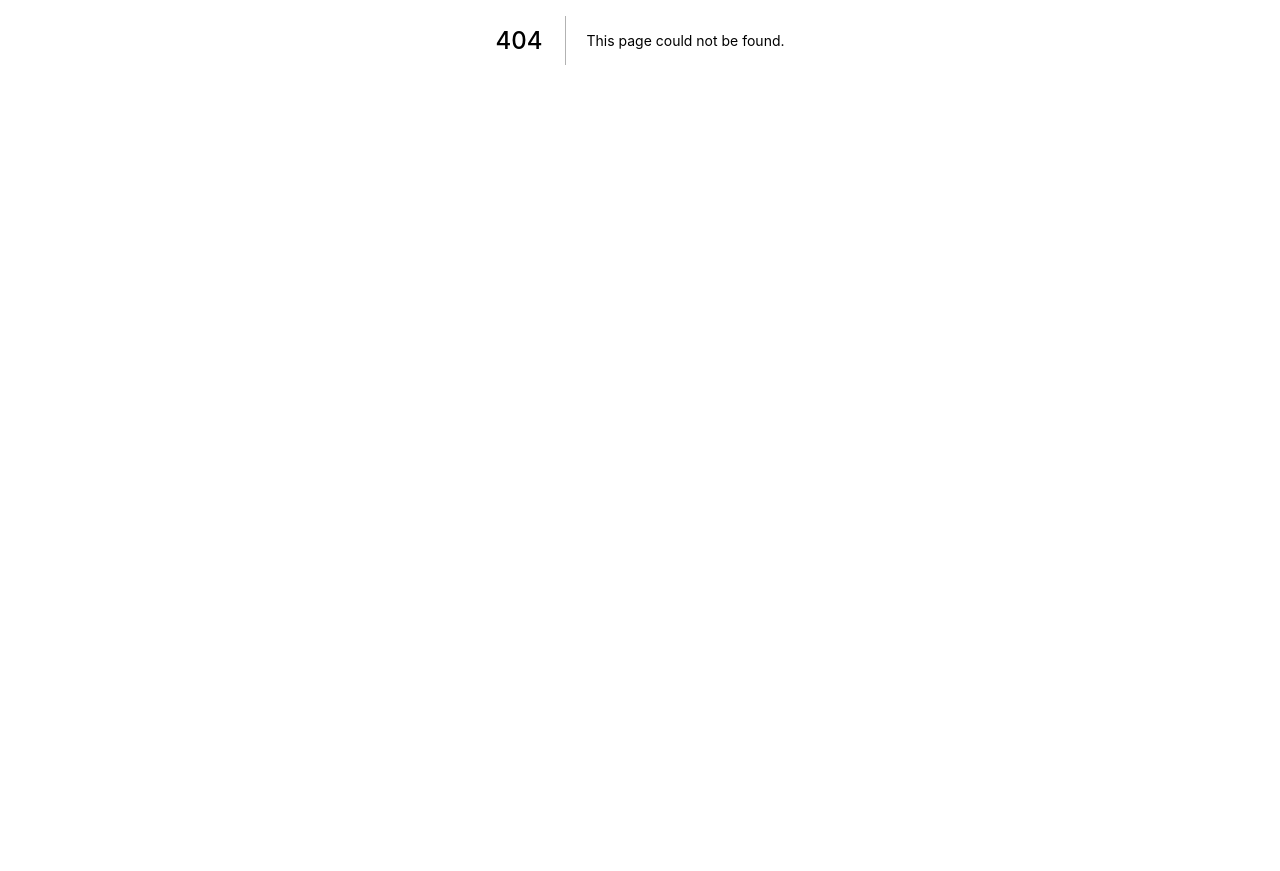
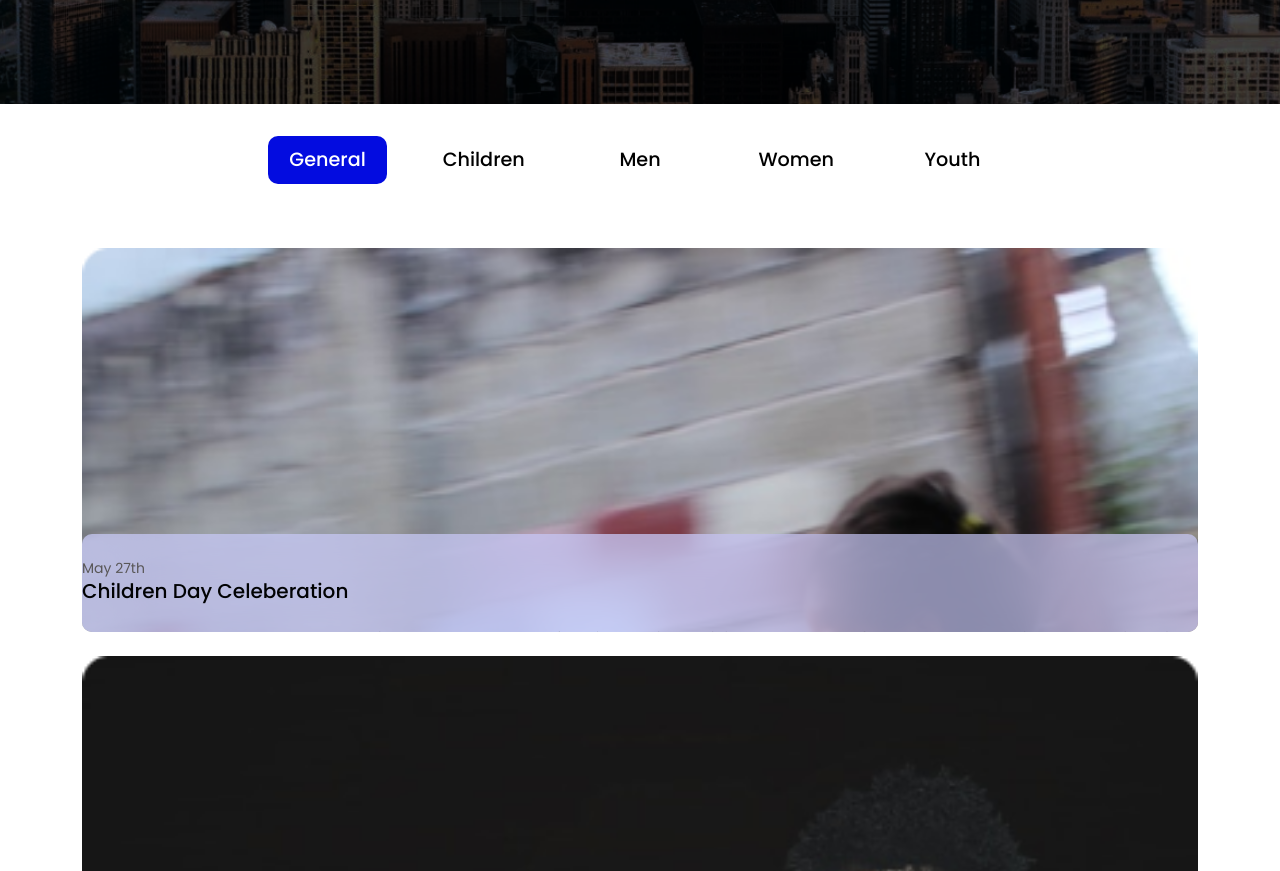
Before and after one commit to pin4eva/joint_heirs_frontend, a Next.js app: page /events/Index in a window 1280 px wide. Before the commit this address had no page. Shown: the part 360-1231 px from the top of the page. Before the commit the page ends 800 px from the top, so only its background shows below. Built offline with nearby package versions, Linux system fonts and the light colour scheme.

Commit message:
edited data.ts

```diff
--- a/src/components/cards/CommunityCardComp.tsx
+++ b/src/components/cards/CommunityCardComp.tsx
@@ -15,7 +15,7 @@ const CommunityCardComp = () => {
 							<EventCard key={i} event={event} />
 						))}
 					</div>
-					<Link href="/">
+					<Link href="/events/Index">
 						<a className="event-btn">More Events</a>
 					</Link>
 				</div>
--- a/src/components/events/event.data.ts
+++ b/src/components/events/event.data.ts
@@ -2,6 +2,7 @@ export const events = [
 	{
 		date: "May 27th",
 		title: "Children Day Celeberation",
+		category: "children",
 		image: "/images/children.png",
 		description: `Men only we welcome all men who
 wish to spend the breakfast time eating
@@ -12,6 +13,7 @@ about important things like news
 	{
 		date: "Friday 15th - 20th August",
 		title: "Mens Prayer Week",
+		category: "men,",
 		image: "/images/men.png",
 		description: `Men only we welcome all men who
 wish to spend the breakfast time eating
@@ -22,7 +24,30 @@ about important things like news
 	{
 		date: "May 5th",
 		title: "Singles All Night",
+		category: "youth",
 		image: "/images/singles.png",
+		description: `Men only we welcome all men who
+wish to spend the breakfast time eating
+delicious homemade food and talk
+about important things like news
+`,
+	},
+	{
+		date: "May 27th",
+		title: "Children Day Celeberation",
+		category: "children",
+		image: "/images/children.png",
+		description: `Men only we welcome all men who
+wish to spend the breakfast time eating
+delicious homemade food and talk
+about important things like news
+`,
+	},
+	{
+		date: "Friday 15th - 20th August",
+		title: "Mens Prayer Week",
+		category: "men,",
+		image: "/images/men.png",
 		description: `Men only we welcome all men who
 wish to spend the breakfast time eating
 delicious homemade food and talk
@@ -32,7 +57,30 @@ about important things like news
 	{
 		date: "May 5th",
 		title: "Singles All Night",
+		category: "youth",
 		image: "/images/singles.png",
+		description: `Men only we welcome all men who
+wish to spend the breakfast time eating
+delicious homemade food and talk
+about important things like news
+`,
+	},
+	{
+		date: "May 27th",
+		title: "Children Day Celeberation",
+		category: "children",
+		image: "/images/children.png",
+		description: `Men only we welcome all men who
+wish to spend the breakfast time eating
+delicious homemade food and talk
+about important things like news
+`,
+	},
+	{
+		date: "Friday 15th - 20th August",
+		title: "Mens Prayer Week",
+		category: "men,",
+		image: "/images/men.png",
 		description: `Men only we welcome all men who
 wish to spend the breakfast time eating
 delicious homemade food and talk
@@ -42,46 +90,7 @@ about important things like news
 	{
 		date: "May 5th",
 		title: "Singles All Night",
-		image: "/images/singles.png",
-		description: `Men only we welcome all men who
-wish to spend the breakfast time eating
-delicious homemade food and talk
-about important things like news
-`,
-	},
-	{
-		date: "May 5th",
-		title: "Singles All Night",
-		image: "/images/singles.png",
-		description: `Men only we welcome all men who
-wish to spend the breakfast time eating
-delicious homemade food and talk
-about important things like news
-`,
-	},
-	{
-		date: "May 5th",
-		title: "Singles All Night",
-		image: "/images/singles.png",
-		description: `Men only we welcome all men who
-wish to spend the breakfast time eating
-delicious homemade food and talk
-about important things like news
-`,
-	},
-	{
-		date: "May 5th",
-		title: "Singles All Night",
-		image: "/images/singles.png",
-		description: `Men only we welcome all men who
-wish to spend the breakfast time eating
-delicious homemade food and talk
-about important things like news
-`,
-	},
-	{
-		date: "May 5th",
-		title: "Singles All Night",
+		category: "youth",
 		image: "/images/singles.png",
 		description: `Men only we welcome all men who
 wish to spend the breakfast time eating
--- a/src/interfaces/event.interface.ts
+++ b/src/interfaces/event.interface.ts
@@ -1,6 +1,7 @@
 export interface IEvent {
 	date: string;
 	title: string;
+	category: string;
 	description: string;
 	image: string;
 }
--- /dev/null
+++ b/src/pages/events/Index.tsx
@@ -0,0 +1,94 @@
+import { events } from "components/events/event.data";
+import EventCard from "components/events/EventCard";
+import Link from "next/link";
+import React, { useState } from "react";
+import HeaderComp from "../../components/HeaderComp";
+// import FrontLayout from "../../layouts/FrontLayout";
+
+const EventsPage = () => {
+	const activeLink = {
+		general: false,
+		childrenEvents: false,
+		men: false,
+		women: false,
+		youth: false,
+	};
+	const [currentLink, setCurrentLink] = useState({
+		general: true,
+		childrenEvents: false,
+		men: false,
+		women: false,
+		youth: false,
+	});
+	const generalEventsHandler = () => {
+		setCurrentLink({ ...activeLink, general: true });
+	};
+	const childrenEventsHandler = () => {
+		setCurrentLink({ ...activeLink, childrenEvents: true });
+	};
+	const menEventsHandler = () => {
+		setCurrentLink({ ...activeLink, men: true });
+	};
+	const womenEventsHandler = () => {
+		setCurrentLink({ ...activeLink, women: true });
+	};
+	const youthEventsHandler = () => {
+		setCurrentLink({ ...activeLink, youth: true });
+	};
+	return (
+		// <FrontLayout showHeader={false}>
+		<div className="events">
+			<section className="events-hero">
+				<HeaderComp />
+				<div className="container events-hero-inner">
+					<h1>Our Annual Events</h1>
+					<h4>Joint Heirs Assembly...</h4>
+				</div>
+			</section>
+			<section className="events-content">
+				<nav className="events-content-nav">
+					<ul className="container">
+						<Link href="/events/Index">
+							<a className={`event-navlink ${currentLink.general && "active"}`}>
+								<li onClick={generalEventsHandler}>General</li>
+							</a>
+						</Link>
+						<Link href="/events/Index">
+							<a className={`event-navlink ${currentLink.childrenEvents && "active"}`}>
+								<li onClick={childrenEventsHandler}>Children</li>
+							</a>
+						</Link>
+						<Link href="/events/Index">
+							<a className={`event-navlink ${currentLink.men && "active"}`}>
+								<li onClick={menEventsHandler}>Men</li>
+							</a>
+						</Link>
+						<Link href="/events/Index">
+							<a className={`event-navlink ${currentLink.women && "active"}`}>
+								<li onClick={womenEventsHandler}>Women</li>
+							</a>
+						</Link>
+						<Link href="/events/Index">
+							<a className={`event-navlink ${currentLink.youth && "active"}`}>
+								<li onClick={youthEventsHandler}>Youth</li>
+							</a>
+						</Link>
+					</ul>
+				</nav>
+				<div className="events-content-cards container">
+					{currentLink.general &&
+						events.map((item, i) => {
+							return <EventCard key={i} event={item} />;
+						})}
+					{currentLink.childrenEvents && <p>children selected</p>}
+					{currentLink.men && <p>men selected</p>}
+					{currentLink.women && <p>women selected</p>}
+					{currentLink.youth && <p>youth selected</p>}
+				</div>
+			</section>
+		</div>
+		// </FrontLayout>
+	);
+};
+
+export default EventsPage;
--- a/src/styles/events.scss
+++ b/src/styles/events.scss
@@ -60,6 +60,10 @@
 				}
 			}
 		}
+		&-cards {
+			display: grid;
+			gap: 1.5rem;
+		}
 	}
 }
 
@@ -79,7 +83,7 @@
 		justify-content: center;
 		background: rgba(204, 206, 255, 0.67);
 		backdrop-filter: blur(33px);
-
+		border-radius: 10px;
 		.content-box {
 			height: 5px;
 			overflow: hidden;
```
Also changed, not shown: src/pages/events/Events.tsx (deleted, +0 -87 lines).
